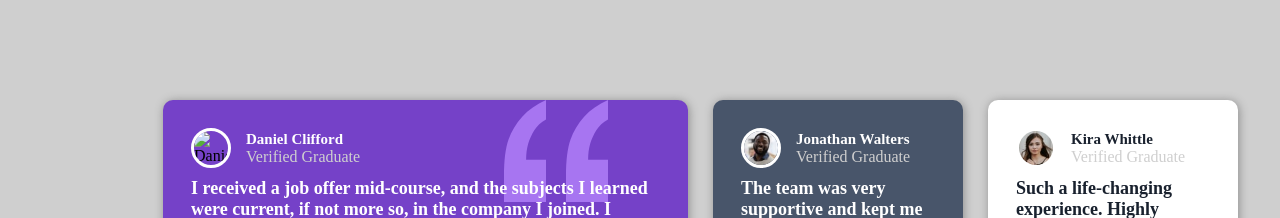
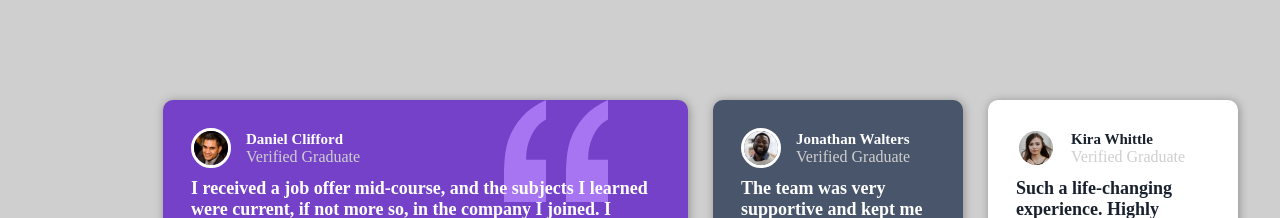
Before and after one commit to imranrehman297/Testimonials-grid-section-useing-Grid, a plain HTML site: page index.html in a window 1280 px wide. Shown: the top 218 px of the page. Drawn offline with Linux system fonts and the light colour scheme; files whose address does not match are found by name.

Commit message:
Update index.html

```diff
--- a/index.html
+++ b/index.html
@@ -21,7 +21,7 @@
     <div class="cantainer">
       <div class="textimonials first-person dob">
         <div class="heading">
-          <img src="images/image-daniel.jpg" alt="Daniel Clifford.jpg " />
+          <img src="image-daniel.jpg" alt="Daniel Clifford.jpg " />
           <div>
             <h3 class="Name">Daniel Clifford</h3>
             <p class="desnition">Verified Graduate</p>
```
